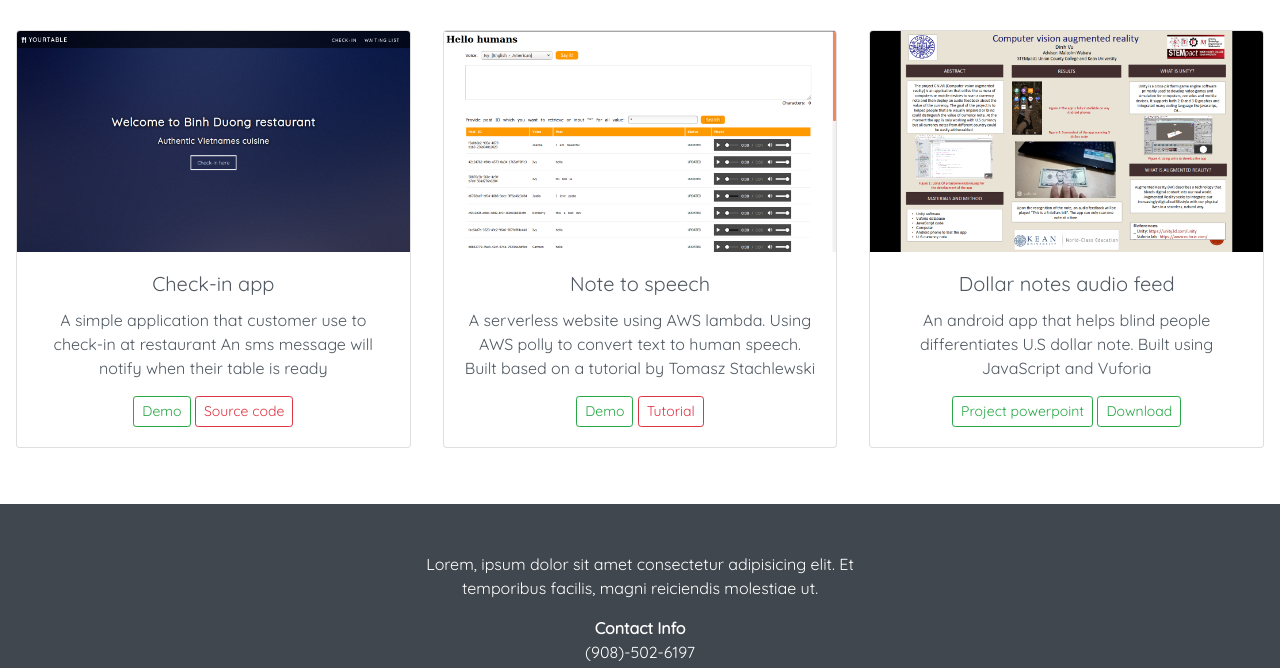
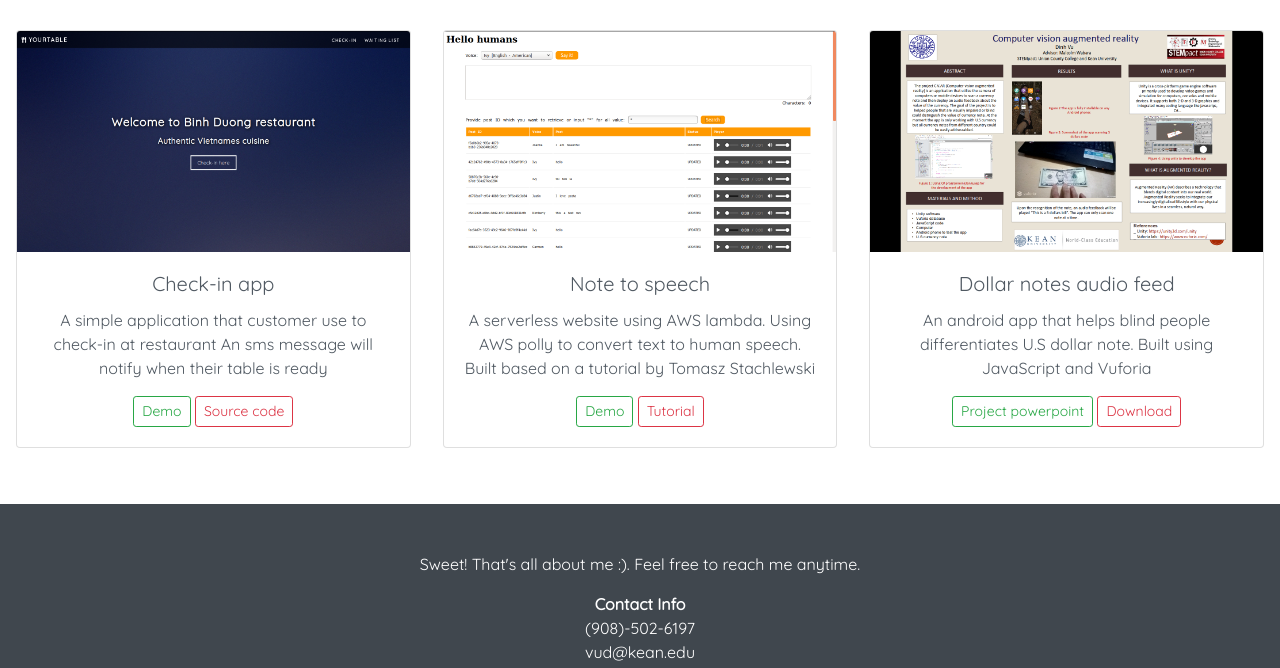
Before and after one commit to Ogger77/ogger77.github.io, a plain HTML site: page index.html in a window 1280 px wide. Shown: the part 2440-3108 px from the top of the page. Drawn offline with nearby package versions, Linux system fonts and the light colour scheme.

Commit message:
minor changes

```diff
--- a/index.html
+++ b/index.html
@@ -88,7 +88,7 @@
 
       <div class='col-12 narrow text-center'>
         <p class='lead'>
-          A bunch of photos and a fair share of life experience
+          A bunch of photos and a fair share of life experiences
         </p>
       </div>
 
@@ -212,7 +212,7 @@
                           <h5 class='card-title'>Dollar notes audio feed</h5>
                           <p class="card-text">An android app that helps blind people differentiates U.S dollar note. Built using JavaScript and Vuforia</p>
                           <a href="https://docs.google.com/presentation/d/1nrGujVErc8-vC0GVgUAk_cee27SkcNlpVah6TajON6g/edit?usp=sharing" class='btn btn-outline-success btn-sm'>Project powerpoint</a>
-                          <a href="https://1drv.ms/u/s!AkNnyYr9mc9_iy0ljKVAaE8-8wJJ" class='btn btn-outline-success btn-sm'>Download</a>
+                          <a href="https://1drv.ms/u/s!AkNnyYr9mc9_iy0ljKVAaE8-8wJJ" class='btn btn-outline-danger btn-sm'>Download</a>
                       </div>
                  </div>
           </div>
@@ -228,7 +228,7 @@
           <div class='col-md-5 text-center'>
 
             <p>
-              Lorem, ipsum dolor sit amet consectetur adipisicing elit. Et temporibus facilis, magni reiciendis molestiae ut.
+              Sweet! That's all about me :). Feel free to reach me anytime.
             </p>
 
             <Strong>Contact Info</Strong>
@@ -246,10 +246,6 @@
       </footer>
 
     </div>
-
-
-
-
     <!-- Optional JavaScript -->
     <!-- jQuery first, then Popper.js, then Bootstrap JS -->
     <script src="https://code.jquery.com/jquery-3.3.1.slim.min.js" integrity="sha384-q8i/X+965DzO0rT7abK41JStQIAqVgRVzpbzo5smXKp4YfRvH+8abtTE1Pi6jizo" crossorigin="anonymous"></script>
```
